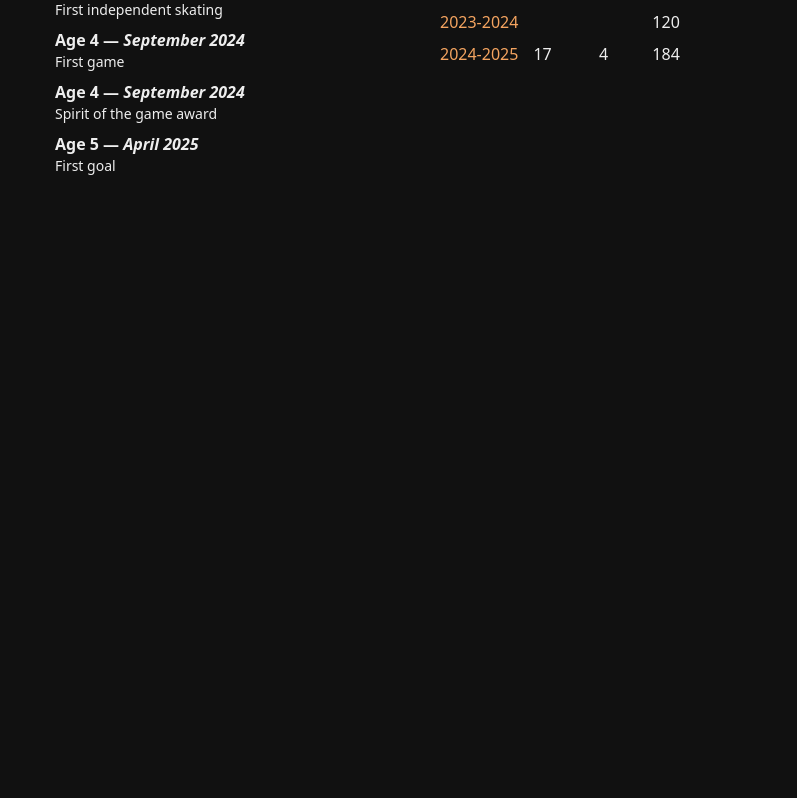
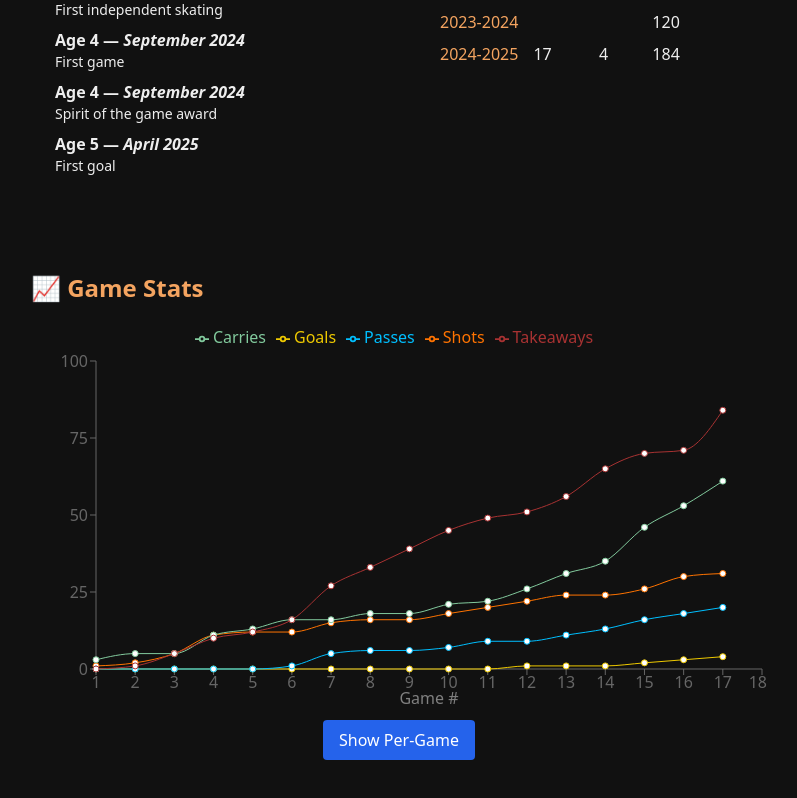
Before and after one commit to creamy-seas/bigv-portfolio, a React (Vite) app: page / in a window 1280 px wide. Shown: the part 804-1602 px from the top of the page, without its empty margins (241-1038 px from the left). Before the commit the page ends 1060 px from the top, so only its background shows below. Built offline with nearby package versions, Linux system fonts and the light colour scheme.

Commit message:
feat: added game graph

```diff
--- a/package.json
+++ b/package.json
@@ -16,7 +16,8 @@
     "papaparse": "^5.5.3",
     "react": "^19.1.0",
     "react-dom": "^19.1.0",
-    "react-router-dom": "^7.6.3"
+    "react-router-dom": "^7.6.3",
+    "recharts": "^3.1.0"
   },
   "devDependencies": {
     "@eslint/js": "^9.29.0",
--- a/src/App.tsx
+++ b/src/App.tsx
@@ -4,6 +4,7 @@ import Gallery from './components/Gallery'
 import Highlights from './components/Highlights'
 import SeasonTable from './components/SeasonTable'
 import { Link, Navigate, Route, Routes } from 'react-router-dom'
+import GameGraph from './components/GameGraph'
 
 // Home page combines hero, highlights & table
 const HomePage: React.FC = () => (
@@ -25,6 +26,7 @@ const HomePage: React.FC = () => (
             <Highlights />
             <SeasonTable />
         </div>
+        <GameGraph/>
     </div>
 )
 
--- /dev/null
+++ b/src/components/GameGraph.tsx
@@ -0,0 +1,121 @@
+import { useEffect, useMemo, useState } from 'react'
+import Papa from 'papaparse'
+import {
+  ResponsiveContainer,
+  LineChart,
+  Line,
+  XAxis,
+  YAxis,
+  Tooltip,
+  Legend,
+} from 'recharts'
+
+interface RawStatsRow {
+    Season: string
+    Date: string
+    Location: string
+    Name: string
+    'Time on ice (minutes)': number
+    Goals: number
+    Passes: number
+    Shots: number
+    Carries: number
+    Takeaways: number
+}
+
+interface GameStats {
+    game: number;
+    timeOnIce: number;
+    goals: number;
+    passes: number;
+    shots: number;
+    carries: number;
+    takeaways: number
+}
+
+function GameGraph() {
+    const [data, setData] = useState<GameStats[]>([])
+    const [cumulative, setCumulative] = useState(true)
+
+    useEffect(() => {
+        Papa.parse<RawStatsRow>('/data/game_log.csv', {
+            header: true,
+            download: true,
+            dynamicTyping: true,
+            complete: ({ data: raw }) => {
+        const formatted = raw.map((row, i) => ({
+          game: i + 1,
+          timeOnIce: row['Time on ice (minutes)'],
+          goals: row.Goals,
+          passes: row.Passes,
+          shots: row.Shots,
+          carries: row.Carries,
+          takeaways: row.Takeaways,
+        }))
+        setData(formatted)
+                console.log(formatted)
+      },
+    })
+  }, [])
+
+      // Memoize the transformed data to avoid recomputing on every render
+  const displayedData = useMemo(() => {
+    if (!cumulative) return data
+
+    let acc = {
+      timeOnIce: 0,
+      goals:     0,
+      passes:    0,
+      shots:     0,
+      carries:   0,
+      takeaways: 0,
+    }
+
+    return data.map(d => {
+      acc = {
+        timeOnIce: acc.timeOnIce + d.timeOnIce,
+        goals:     acc.goals     + d.goals,
+        passes:    acc.passes    + d.passes,
+        shots:     acc.shots     + d.shots,
+        carries:   acc.carries   + d.carries,
+        takeaways: acc.takeaways + d.takeaways,
+      }
+      return { ...d, ...acc }
+    })
+  }, [data, cumulative])
+
+
+    return (
+        <div className="p-4 max-w-4xl mx-auto">
+            <h2 className="text-2xl font-semibold text-accent mb-4">📈 Game Stats</h2>
+
+            <div className="h-96">
+                <ResponsiveContainer width="100%" height="100%">
+                    <LineChart data={displayedData}>
+                        <XAxis dataKey="game" label={{ value: 'Game #', position: 'insideBottom', offset: -5 }} />
+                        <YAxis />
+                        <Tooltip />
+                        <Legend verticalAlign="top" height={36} />
+                        {/* <Line type="monotone" dataKey="timeOnIce" name="Time on Ice" stroke="#8884d8" dot={false} /> */}
+                        <Line type="monotone" dataKey="goals" name="Goals" stroke="#eec900" />
+                        <Line type="monotone" dataKey="shots" name="Shots" stroke="#ff7300" />
+                        <Line type="monotone" dataKey="passes" name="Passes" stroke="#00bfff" />
+                        <Line type="monotone" dataKey="carries" name="Carries" stroke="#82ca9d" />
+                        <Line type="monotone" dataKey="takeaways" name="Takeaways" stroke="#a83232" />
+                    </LineChart>
+                </ResponsiveContainer>
+            </div>
+
+            <div className="flex justify-center mt-4">
+                       <button
+         onClick={() => setCumulative(!cumulative)}
+         className="px-4 py-2 bg-blue-600 text-white rounded hover:bg-blue-700 transition"
+       >
+         {cumulative ? 'Show Per-Game' : 'Show Cumulative'}
+       </button>
+     </div>
+        </div >
+    )
+}
+
+export default GameGraph
```
Also changed, not shown: public/data/game_log.csv (added), public/data/highlight_log.csv (added), public/data/highlights.csv (added), public/data/time_log.csv (added), 9 other files (tests, documents, lock files or other folders).
